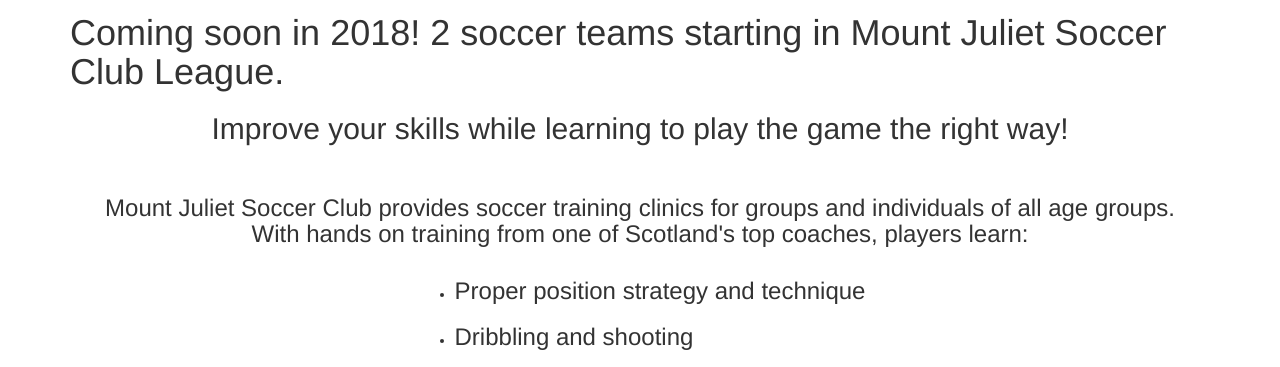
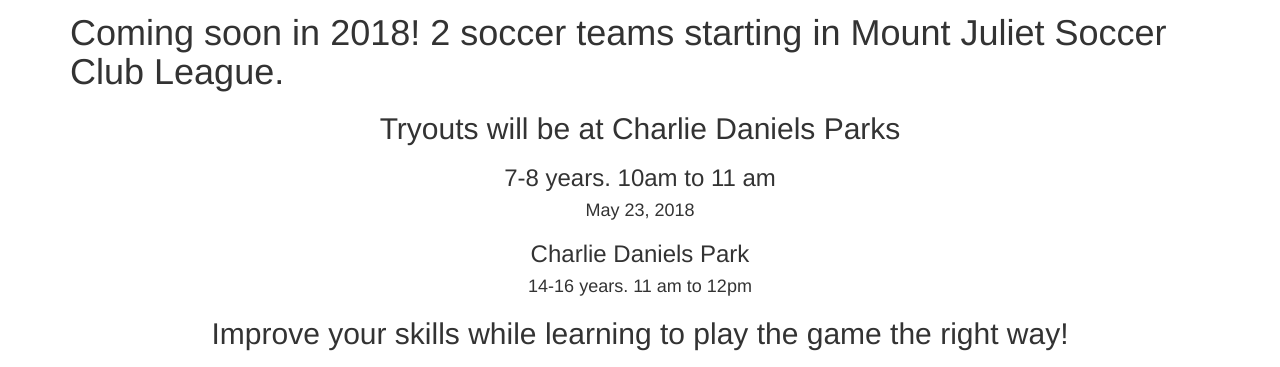
Before and after one commit to TannerPlauche/MJSC-Site, a website: page index.html in a window 1280 px wide. Shown: the part 383-750 px from the top of the page. Drawn offline with nearby package versions, Linux system fonts and the light colour scheme; some packages are replaced by stand-ins of ours.

Commit message:
update tryouts

```diff
--- a/templates/home.html
+++ b/templates/home.html
@@ -1,5 +1,11 @@
 <div class="container">
     <h1>Coming soon in 2018! 2 soccer teams starting in Mount Juliet Soccer Club League. </h1>
+    <h2 class="text-center">Tryouts will be at Charlie Daniels Parks</h2>
+    <h3 class="text-center">7-8 years. 10am to 11 am</h3>
+    <h4 class="text-center">May 23, 2018</h4>
+
+    <h3 class="text-center">Charlie Daniels Park</h3>
+    <h4 class="text-center">14-16 years. 11 am to 12pm</h4>
     <h2 class="text-center">Improve your skills while learning to play the game the right way!</h2>
     <br>
     <h3 class="text-center">Mount Juliet Soccer Club provides soccer training clinics for groups and individuals of all age groups.
```
